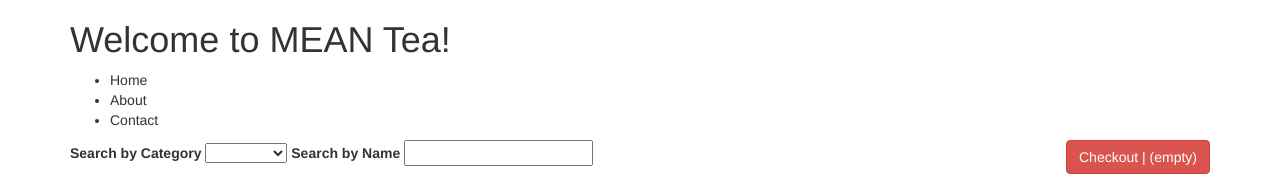
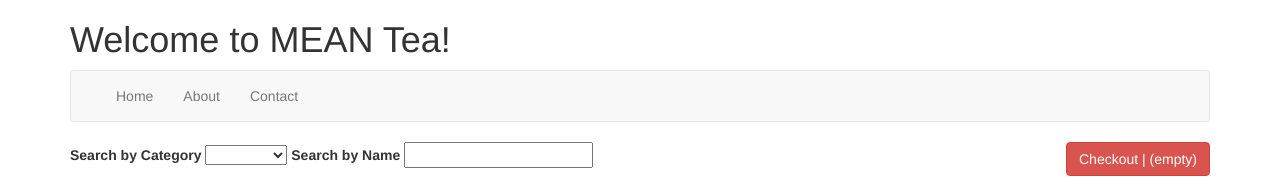
Before and after one commit to michaeldiguiseppi/angular_shopping_cart, a website: page src/index.html in a window 1280 px wide. Shown: the top 185 px of the page. Drawn offline with nearby package versions, Linux system fonts and the light colour scheme.

Commit message:
Added formatted nav bar.

```diff
--- a/src/partials/nav.html
+++ b/src/partials/nav.html
@@ -1,14 +1,12 @@
 <h1>Welcome to MEAN Tea!</h1>
-<nav>
-  <ul>
-    <li>
-      Home
-    </li>
-    <li>
-      About
-    </li>
-    <li>
-      Contact
-    </li>
-  </ul>
+<nav class="navbar navbar-default">
+  <div class="container-fluid">
+    <div class="collapse navbar-collapse" id="bs-example-navbar-collapse-1">
+      <ul class="nav navbar-nav">
+        <li><a href="#">Home</a></li>
+        <li><a href="#">About</a></li>
+        <li><a href="#">Contact</a></li>
+      </ul>
+    </div>
+  </div>
 </nav>
```
